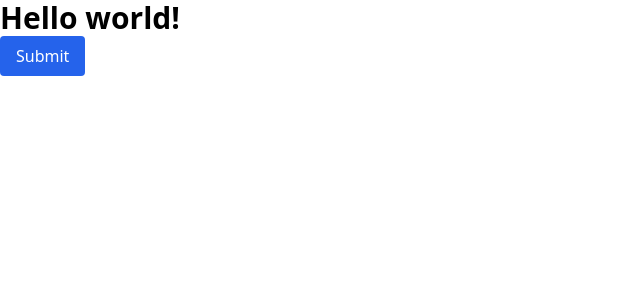
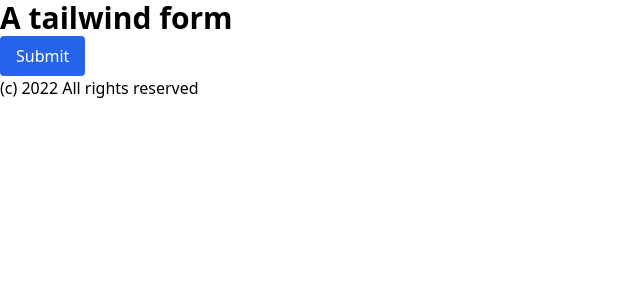
Before and after one commit to oliverroick/tailwind-test, a React (Create React App) app: page / in a window 1280 px wide. Shown: the top 300 px of the page, without its empty margins (0-640 px from the left). Built offline with nearby package versions, Linux system fonts and the light colour scheme.

Commit message:
Add page-layout components

```diff
--- a/src/App.js
+++ b/src/App.js
@@ -1,14 +1,22 @@
 import './App.css';
 import Button from './components/Button';
+import Footer from './layout/Footer';
+import Header from './layout/Header';
+import Page from './layout/Page';
 
 function App() {
   return (
-    <div>
-      <h1 className="text-3xl font-bold">
-        Hello world!
-      </h1>
+    <Page>
+      <Header>
+        <h1 className="text-3xl font-bold">
+          A tailwind form
+        </h1>
+      </Header>
       <Button variation="primary">Submit</Button>
-    </div>
+      <Footer>
+        <p>(c) 2022 All rights reserved</p>
+      </Footer>
+    </Page>
   );
 }
 
--- a/src/components/Button/index.js
+++ b/src/components/Button/index.js
@@ -1,4 +1,4 @@
 export default function Button({ variation, children }) {
   const classes = ['btn', variation];
-  return <button class={`${classes.join(' ')}`}>{children}</button>;
+  return <button className={`${classes.join(' ')}`}>{children}</button>;
 }
--- /dev/null
+++ b/src/layout/Footer/index.js
@@ -0,0 +1,7 @@
+export default function Footer({ children }) {
+  return (
+    <footer>
+      {children}
+    </footer>
+  );
+}
--- /dev/null
+++ b/src/layout/Header/index.js
@@ -0,0 +1,7 @@
+export default function Header({ children }) {
+  return (
+    <header>
+      {children}
+    </header>
+  );
+}
--- /dev/null
+++ b/src/layout/Page/index.js
@@ -0,0 +1,7 @@
+export default function Page({ children }) {
+  return (
+    <div>
+      {children}
+    </div>
+  );
+}
```
